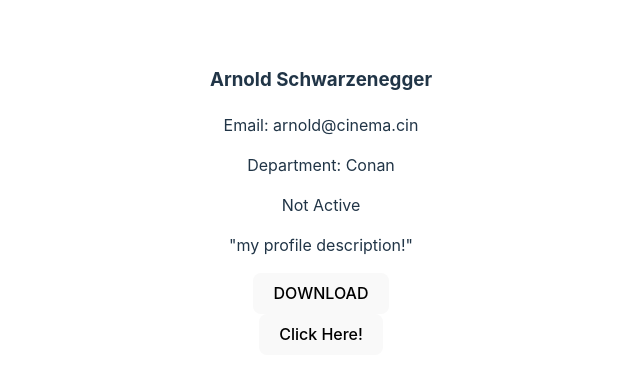
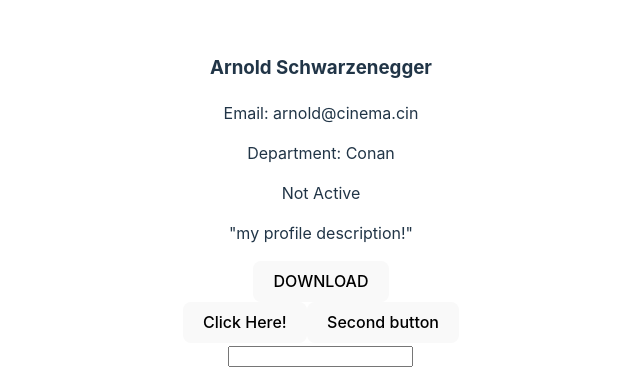
Before and after one commit to gustavogmv/gmv2-tecnofor-react, a React (Vite) app in the folder components/: page / in a window 1280 px wide. Shown: the part 199-578 px from the top of the page, without its empty margins (319-959 px from the left). Built offline with nearby package versions, Linux system fonts and the light colour scheme.

Commit message:
day02, use <react>Event handlers

```diff
--- a/components/src/components/Events.tsx
+++ b/components/src/components/Events.tsx
@@ -1,12 +1,28 @@
+import {ChangeEvent, MouseEvent} from "react";
+
 const Events = () => {
-    const handleClick = (ev: MouseEvent) => {
+    const handleClick = (ev: MouseEvent<HTMLButtonElement>) => {
         console.log('Button clicked!!!')
         console.log(ev)
     }
 
+    const handleChangeText = (ev: ChangeEvent<HTMLInputElement>) => {
+        console.log(ev.nativeEvent)
+    }
+
     return <div>
-        {/*note 'function definition' is provided (not execution)*/}
-        <button onClick={handleClick}>Click Here!</button>
+        <div>
+            {/*note 'function definition' is provided (not execution)*/}
+            <button onClick={handleClick}>Click Here!</button>
+            <button onClick={() => {
+                console.log('2nd button clicked!')
+            }}>Second button
+            </button>
+        </div>
+        <div>
+            {/*Evento sobre escritura en campo de texto*/}
+            <input type="text" onChange={handleChangeText}/>
+        </div>
     </div>
 }
 
```
